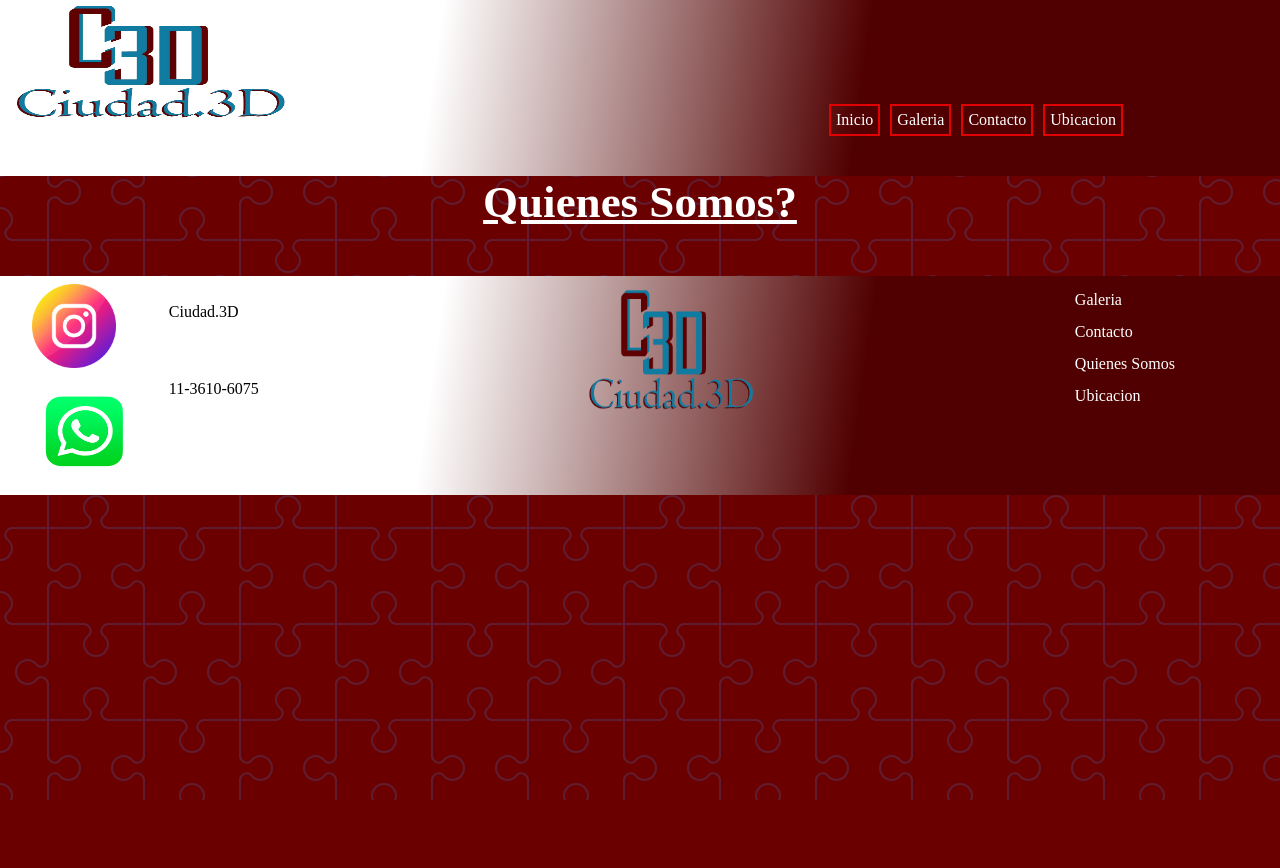
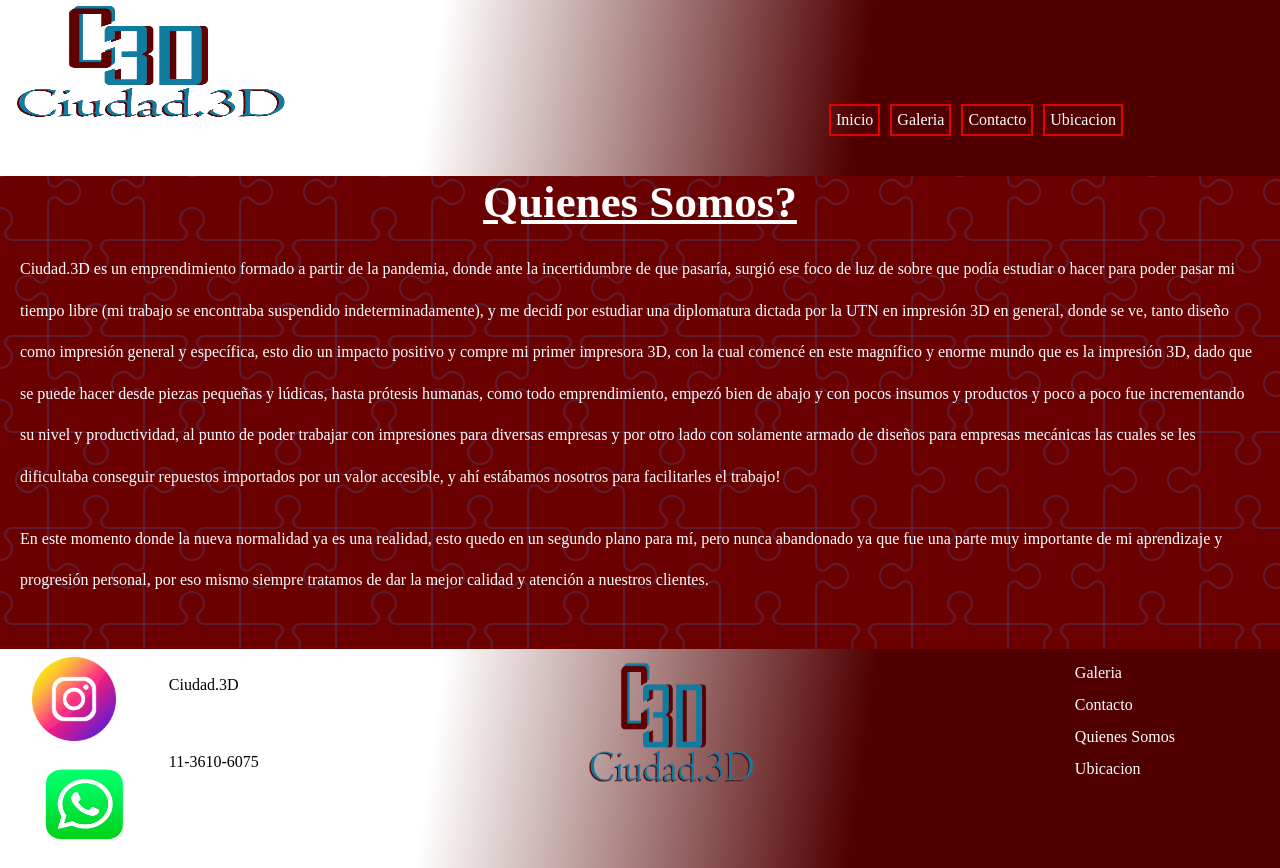
Before and after one commit to julyc3D/Ciudad3D-Camada-vencida, a plain HTML site: page Paginas/quienes_somos.html in a window 1280 px wide. Before the commit the page ends 800 px from the top, so only its background shows below. Drawn offline with Linux system fonts and the light colour scheme; a web font is replaced by a local one.

```diff
--- a/Paginas/quienes_somos.html
+++ b/Paginas/quienes_somos.html
@@ -24,8 +24,9 @@
     <Main>
         <div class="DivQS">
             <h3 class="TituloQS">Quienes Somos?</h3>
+            <p class="Txt_QuienesSomos">Ciudad.3D es un emprendimiento formado a partir de la pandemia, donde ante la incertidumbre de que pasaría, surgió ese foco de luz de sobre que podía estudiar o hacer para poder pasar mi tiempo libre (mi trabajo se encontraba suspendido indeterminadamente), y me decidí por estudiar una diplomatura dictada por la UTN en impresión 3D en general, donde se ve, tanto diseño como impresión general y específica, esto dio un impacto positivo y compre mi primer impresora 3D, con la cual comencé en este magnífico y enorme mundo que es la impresión 3D, dado que se puede hacer desde piezas pequeñas y lúdicas, hasta prótesis humanas, como todo emprendimiento, empezó bien de abajo y con pocos insumos y productos y poco a poco fue incrementando su nivel y productividad, al punto de poder trabajar con impresiones para diversas empresas y por otro lado con solamente armado de diseños para empresas mecánicas las cuales se les dificultaba conseguir repuestos importados por un valor accesible, y ahí estábamos nosotros para facilitarles el trabajo!</p>
+            <p class="Txt_QuienesSomos">En este momento donde la nueva normalidad ya es una realidad, esto quedo en un segundo plano para mí, pero nunca abandonado ya que fue una parte muy importante de mi aprendizaje y progresión personal, por eso mismo siempre tratamos de dar la mejor calidad y atención a nuestros clientes.</p>
         </div>
-
     </Main>
     <footer>
         <div class="DivFooter">
```
